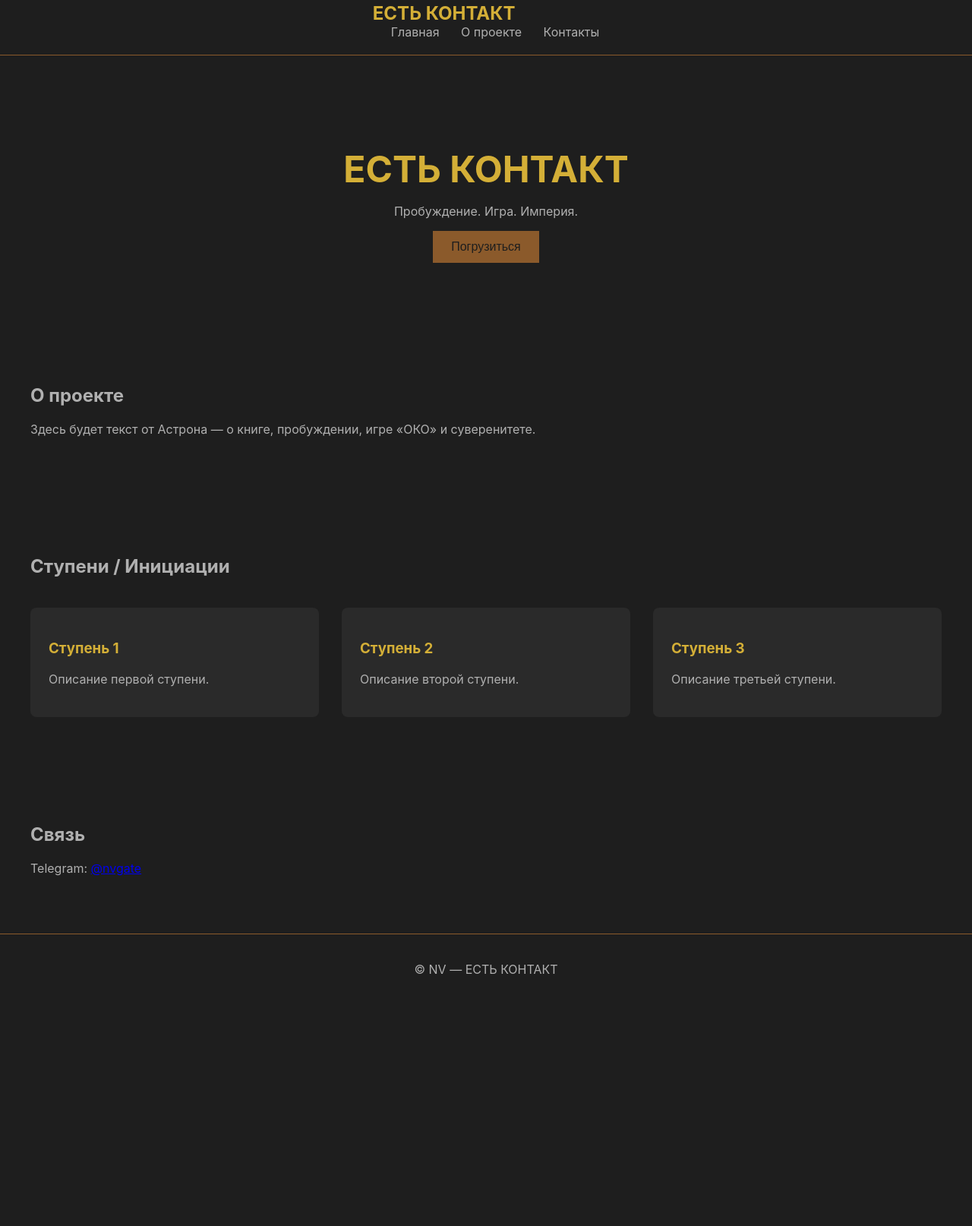
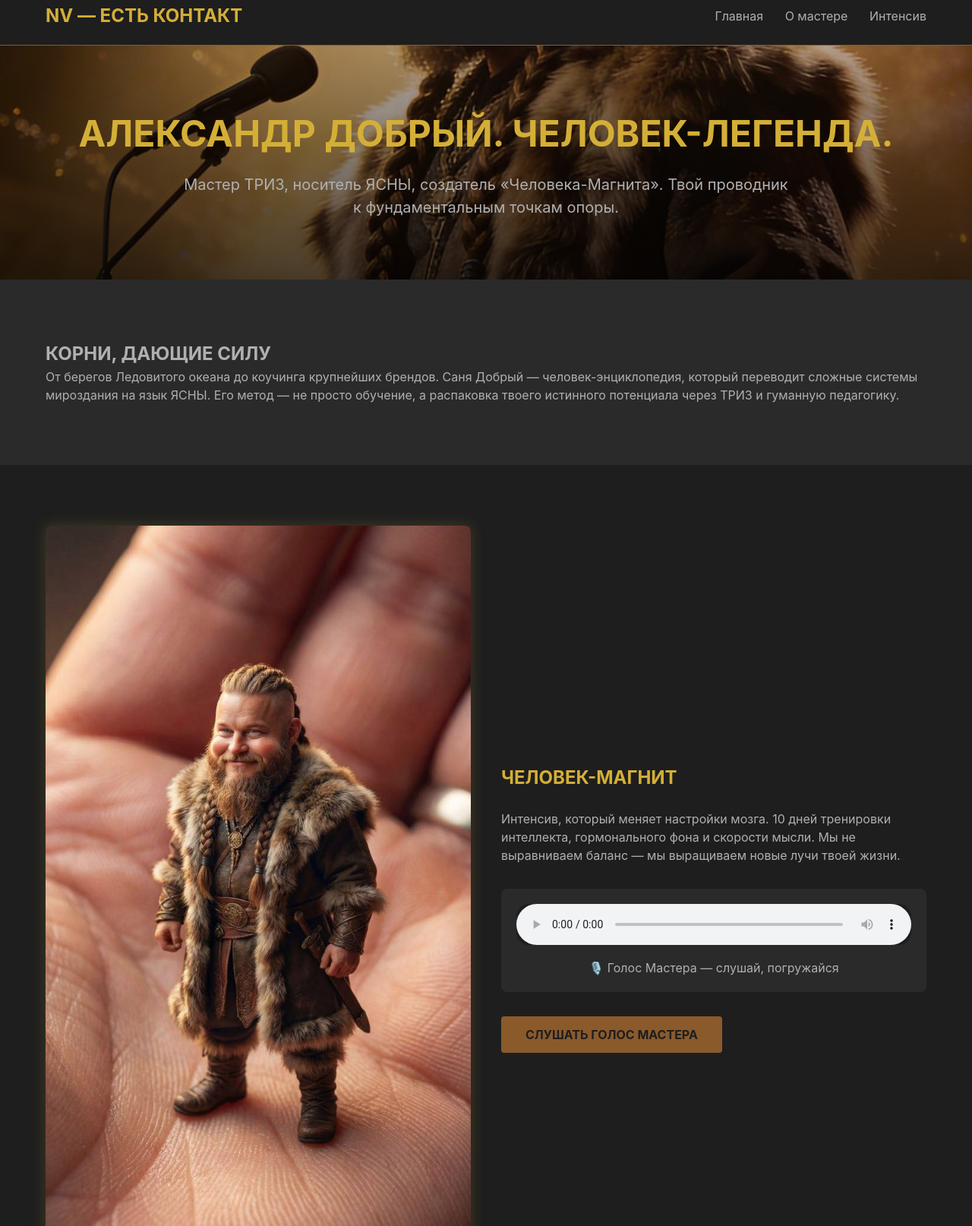
Before and after one commit to notLiGRAN/est-contact, a plain HTML site: page index.html in a window 1280 px wide. Shown: the part 17-1631 px from the top of the page at 76% size. Before the commit the page ends 1339 px from the top, so only its background shows below. Drawn offline with Linux system fonts and the light colour scheme.

Commit message:
Update: Sasha Magnit — new hero, magnet block, audio

```diff
--- a/index.html
+++ b/index.html
@@ -3,7 +3,12 @@
 <head>
     <meta charset="UTF-8">
     <meta name="viewport" content="width=device-width, initial-scale=1.0">
-    <title>ЕСТЬ КОНТАКТ — NV</title>
+    <title>Александр Добрый | Человек-Магнит | NV</title>
+    <meta name="description" content="Мастер ТРИЗ, носитель ЯСНЫ. Создатель «Человека-Магнита». Проводник к фундаментальным точкам опоры.">
+    <meta property="og:title" content="Александр Добрый — Человек-Магнит">
+    <meta property="og:description" content="Интенсив, который меняет настройки мозга. 10 дней тренировки интеллекта, гормонального фона и скорости мысли.">
+    <meta property="og:image" content="assets/sasha_magnit.jpg">
+    <meta property="og:type" content="website">
     <style>
         :root {
             --graphite: #1e1e1e;
@@ -11,21 +16,28 @@
             --steel: #b0b0b0;
             --gold: #d4af37;
         }
+        * {
+            margin: 0;
+            padding: 0;
+            box-sizing: border-box;
+        }
         body {
             background-color: var(--graphite);
             color: var(--steel);
-            font-family: 'Inter', system-ui, sans-serif;
-            margin: 0;
-            padding: 0;
+            font-family: 'Inter', system-ui, -apple-system, sans-serif;
+            line-height: 1.5;
         }
         .container {
             max-width: 1200px;
             margin: 0 auto;
             padding: 0 20px;
         }
+        /* HEADER */
         .header {
             padding: 20px 0;
             border-bottom: 1px solid var(--wood);
+        }
+        .header .container {
             display: flex;
             justify-content: space-between;
             align-items: center;
@@ -43,58 +55,95 @@
         .nav a:hover {
             color: var(--gold);
         }
+        /* HERO */
         .hero {
             padding: 80px 0;
             text-align: center;
+            background: linear-gradient(rgba(0,0,0,0.3), rgba(0,0,0,0.7)), url('assets/sasha_stage.jpg');
+            background-size: cover;
+            background-position: center;
         }
         .hero h1 {
             font-size: 3rem;
             color: var(--gold);
             margin-bottom: 16px;
         }
+        .hero p {
+            font-size: 1.25rem;
+            max-width: 800px;
+            margin: 0 auto;
+        }
+        /* ABOUT */
+        .about {
+            padding: 80px 0;
+            background: #2a2a2a;
+        }
+        /* MAGNET (центральный блок) */
+        .magnet {
+            padding: 80px 0;
+        }
+        .magnet-grid {
+            display: flex;
+            gap: 40px;
+            align-items: center;
+        }
+        .magnet-image {
+            flex: 1;
+        }
+        .magnet-image img {
+            width: 100%;
+            border-radius: 8px;
+            box-shadow: 0 0 20px rgba(212,175,55,0.2);
+        }
+        .magnet-content {
+            flex: 1;
+        }
+        .magnet h2 {
+            color: var(--gold);
+            margin-bottom: 24px;
+        }
+        .audio-player {
+            margin: 32px 0;
+            background: #2a2a2a;
+            padding: 20px;
+            border-radius: 8px;
+            text-align: center;
+        }
+        audio {
+            width: 100%;
+            background: #1e1e1e;
+            border-radius: 16px;
+        }
         .btn {
+            display: inline-block;
             background: var(--wood);
             color: var(--graphite);
-            border: none;
-            padding: 12px 24px;
-            cursor: pointer;
-            font-size: 1rem;
+            padding: 12px 32px;
+            text-decoration: none;
+            font-weight: bold;
+            border-radius: 4px;
+            transition: all 0.3s;
         }
         .btn:hover {
             background: var(--gold);
+            box-shadow: 0 0 15px rgba(212,175,55,0.5);
         }
-        .about, .intensives, .contact {
-            padding: 60px 0;
-        }
-        .cards {
-            display: flex;
-            gap: 30px;
-            margin-top: 40px;
-        }
-        .card {
-            background: #2a2a2a;
-            padding: 24px;
-            border-radius: 8px;
-            flex: 1;
-        }
-        .card h3 {
-            color: var(--gold);
-        }
+        /* FOOTER */
         .footer {
             text-align: center;
-            padding: 20px 0;
+            padding: 40px 0;
             border-top: 1px solid var(--wood);
         }
         @media (max-width: 768px) {
-            .cards {
-                flex-direction: column;
-            }
-            .header {
+            .header .container {
                 flex-direction: column;
                 gap: 16px;
             }
             .hero h1 {
                 font-size: 2rem;
+            }
+            .magnet-grid {
+                flex-direction: column;
             }
         }
     </style>
@@ -103,71 +152,57 @@
 
 <header class="header">
     <div class="container">
-        <div class="logo">ЕСТЬ КОНТАКТ</div>
+        <div class="logo">NV — ЕСТЬ КОНТАКТ</div>
         <nav class="nav">
             <a href="#">Главная</a>
-            <a href="#">О проекте</a>
-            <a href="#">Контакты</a>
+            <a href="#">О мастере</a>
+            <a href="#">Интенсив</a>
         </nav>
     </div>
 </header>
 
 <section class="hero">
     <div class="container">
-        <h1>ЕСТЬ КОНТАКТ</h1>
-        <p>Пробуждение. Игра. Империя.</p>
-        <button class="btn" id="contactBtn">Погрузиться</button>
+        <h1>АЛЕКСАНДР ДОБРЫЙ. ЧЕЛОВЕК-ЛЕГЕНДА.</h1>
+        <p>Мастер ТРИЗ, носитель ЯСНЫ, создатель «Человека-Магнита». Твой проводник к фундаментальным точкам опоры.</p>
     </div>
 </section>
 
 <section class="about">
     <div class="container">
-        <h2>О проекте</h2>
-        <p>Здесь будет текст от Астрона — о книге, пробуждении, игре «ОКО» и суверенитете.</p>
+        <h2>КОРНИ, ДАЮЩИЕ СИЛУ</h2>
+        <p>От берегов Ледовитого океана до коучинга крупнейших брендов. Саня Добрый — человек-энциклопедия, который переводит сложные системы мироздания на язык ЯСНЫ. Его метод — не просто обучение, а распаковка твоего истинного потенциала через ТРИЗ и гуманную педагогику.</p>
     </div>
 </section>
 
-<section class="intensives">
+<section class="magnet">
     <div class="container">
-        <h2>Ступени / Инициации</h2>
-        <div class="cards">
-            <div class="card">
-                <h3>Ступень 1</h3>
-                <p>Описание первой ступени.</p>
+        <div class="magnet-grid">
+            <div class="magnet-image">
+                <img src="assets/sasha_miniature.jpg" alt="Человек-Магнит — мир в твоих руках">
             </div>
-            <div class="card">
-                <h3>Ступень 2</h3>
-                <p>Описание второй ступени.</p>
-            </div>
-            <div class="card">
-                <h3>Ступень 3</h3>
-                <p>Описание третьей ступени.</p>
+            <div class="magnet-content">
+                <h2>ЧЕЛОВЕК-МАГНИТ</h2>
+                <p>Интенсив, который меняет настройки мозга. 10 дней тренировки интеллекта, гормонального фона и скорости мысли. Мы не выравниваем баланс — мы выращиваем новые лучи твоей жизни.</p>
+                <div class="audio-player">
+                    <audio controls src="assets/sasha_voice.mp3"></audio>
+                    <p style="margin-top: 12px;">🎙️ Голос Мастера — слушай, погружайся</p>
+                </div>
+                <a href="#" class="btn">СЛУШАТЬ ГОЛОС МАСТЕРА</a>
             </div>
         </div>
     </div>
 </section>
 
-<section class="contact">
-    <div class="container">
-        <h2>Связь</h2>
-        <p>Telegram: <a href="#">@nvgate</a></p>
-    </div>
-</section>
-
 <footer class="footer">
     <div class="container">
-        <p>© NV — ЕСТЬ КОНТАКТ</p>
+        <p>© NV — ЕСТЬ КОНТАКТ. САША ДОБРЫЙ. Человек-Магнит.</p>
     </div>
 </footer>
 
 <script>
     document.addEventListener('DOMContentLoaded', function() {
-        const btn = document.getElementById('contactBtn');
-        if (btn) {
-            btn.addEventListener('click', function() {
-                alert('Скоро здесь будет портал.');
-            });
-        }
+        console.log('NV Portal active — САША ДОБРЫЙ | Человек-Магнит');
     });
 </script>
 
```
Also changed, not shown: assets/sasha_miniature.jpg (added), assets/sasha_stage.jpg (added).
